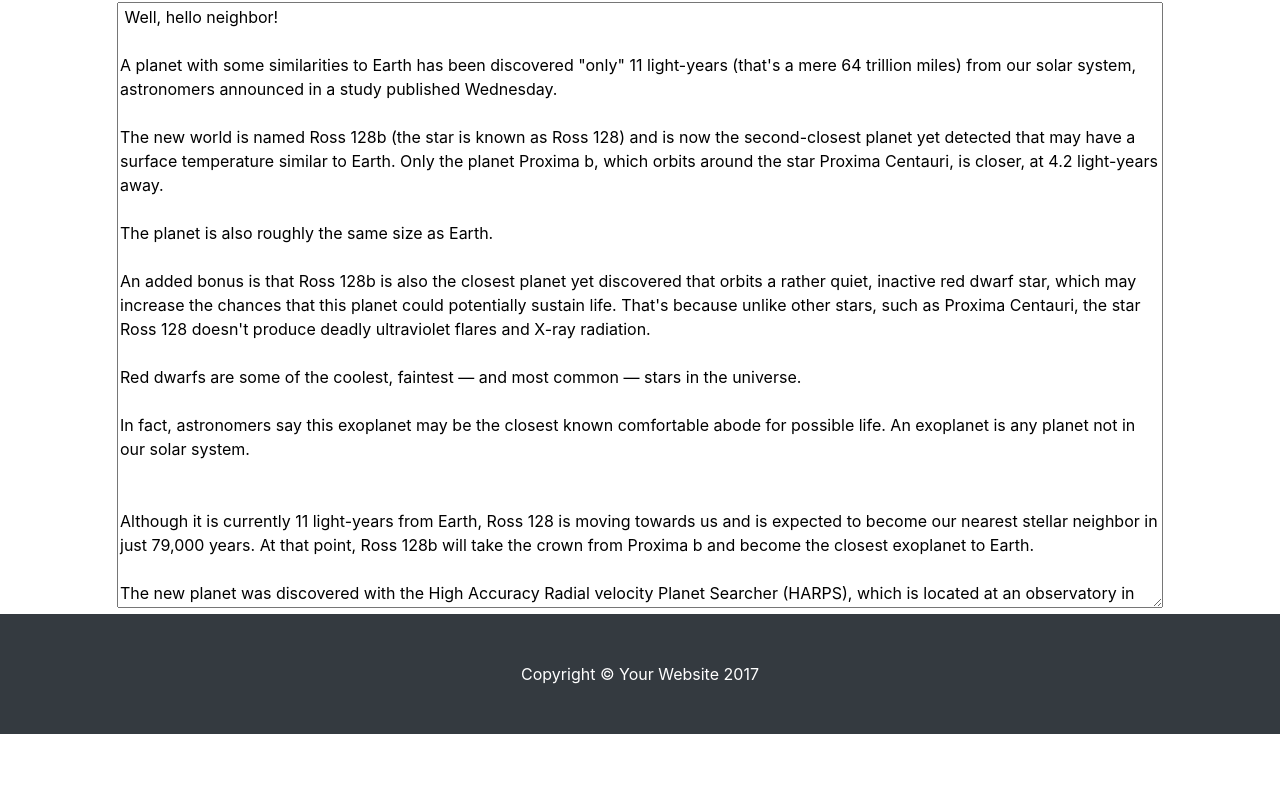
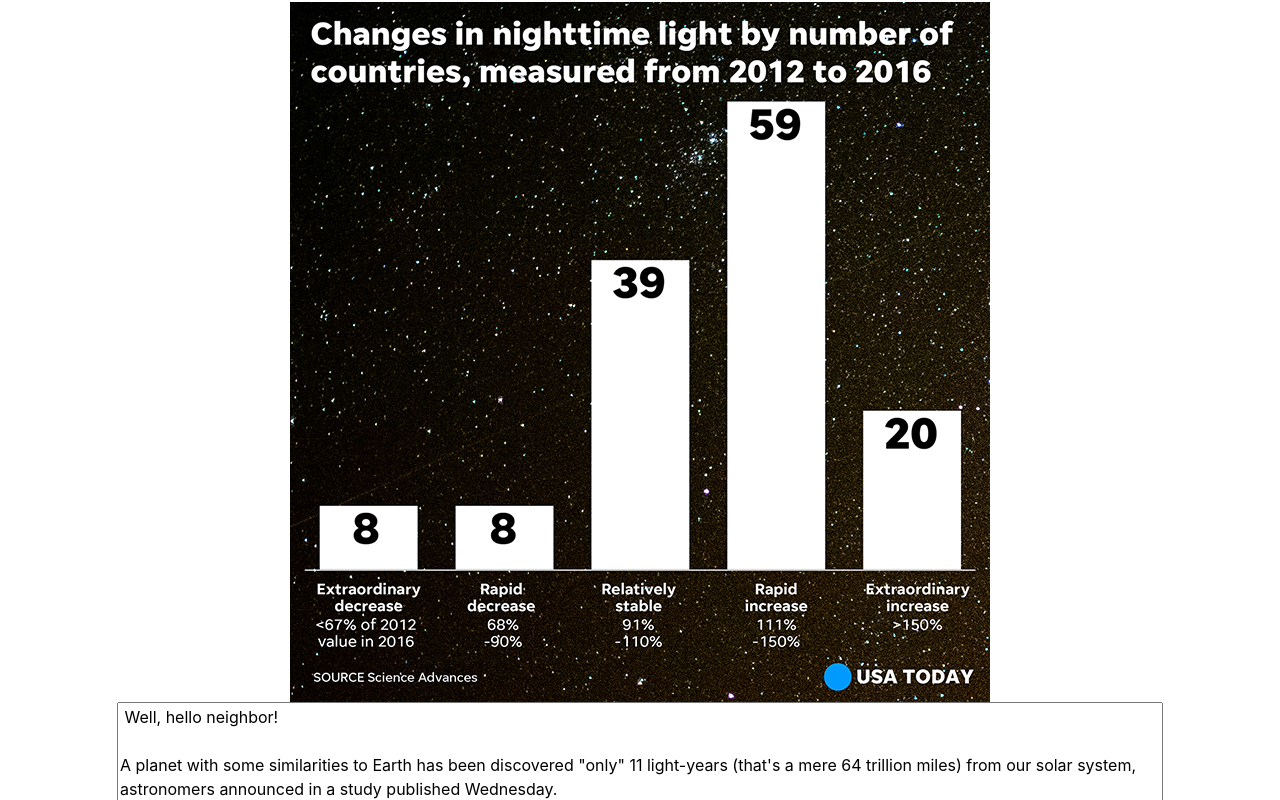
Before and after one commit to Adenir12/Adenir12.github.io, a website: page science.html in a window 1280 px wide. Shown: the part 110-910 px from the top of the page. Before the commit the page ends 844 px from the top, so only its background shows below. Drawn offline with Linux system fonts and the light colour scheme.

Commit message:
comnit10

```diff
--- a/science.html
+++ b/science.html
@@ -50,6 +50,7 @@
     </nav>
 
     <center><h1>Hello, neighbor! Nearby planet could support life</h1><center>
+     <center><img src= Pics/night.png alt="Graph" align="middle"><center>
    <center> <textarea rows="25" cols="100"> Well, hello neighbor!
 
 A planet with some similarities to Earth has been discovered "only" 11 light-years (that's a mere 64 trillion miles) from our solar system, astronomers announced in a study published Wednesday.
```
